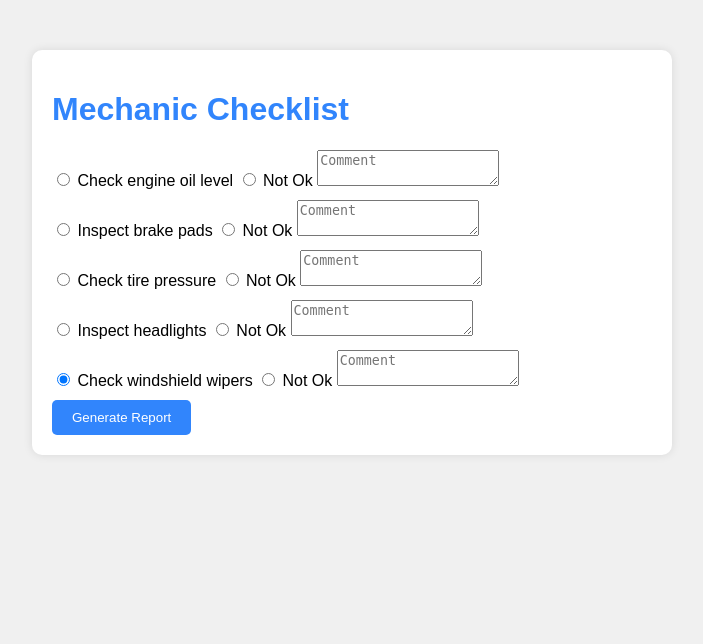
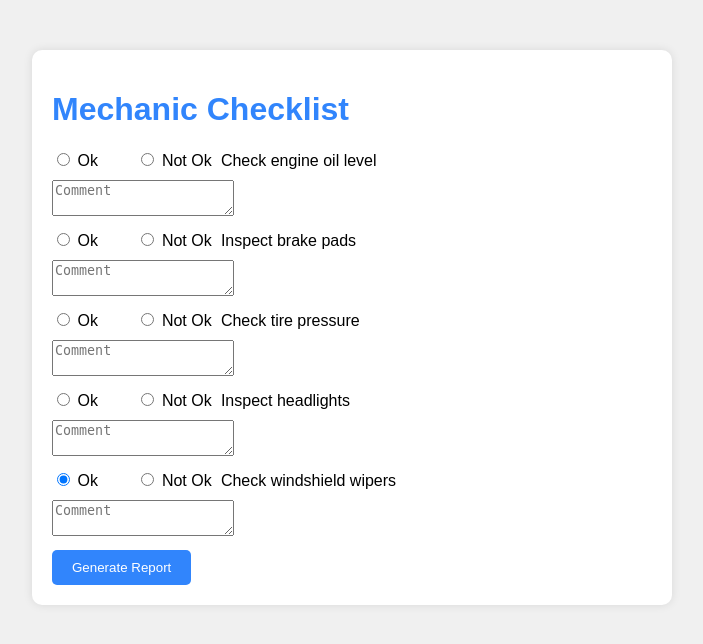
Before and after one commit to okehieuchenna1/cardiomechpage, a Flask app: page / in a window 1280 px wide. Shown: the top 644 px of the page, without its empty margins (288-991 px from the left). Run offline with Flask 3, Linux system fonts and the light colour scheme.

Commit message:
Update checklist.html
adjusting formats

```diff
--- a/templates/checklist.html
+++ b/templates/checklist.html
@@ -1,3 +1,4 @@
+
 <!DOCTYPE html>
 <html lang="en">
 <head>
@@ -29,6 +30,15 @@
             margin-bottom: 10px;
         }
 
+        .status-label {
+            display: inline-block;
+            width: 80px;
+        }
+
+        .comment {
+            margin-top: 10px;
+        }
+
         .button {
             background-color: #3185FC; /* Use the specified color code for buttons */
             color: white;
@@ -49,13 +59,16 @@
         <form method="post">
             {% for item in items %}
             <div class="checklist-item">
-                <label>
-                    <input type="radio" name="status" value="Ok" checked> {{ item }}
+                <label class="status-label">
+                    <input type="radio" name="status" value="Ok" checked> Ok
                 </label>
-                <label>
+                <label class="status-label">
                     <input type="radio" name="status" value="Not Ok"> Not Ok
                 </label>
-                <textarea name="comment" placeholder="Comment"></textarea>
+                {{ item }}
+                <div class="comment">
+                    <textarea name="comment" placeholder="Comment"></textarea>
+                </div>
             </div>
             {% endfor %}
             <button type="submit" class="button">Generate Report</button>
```
